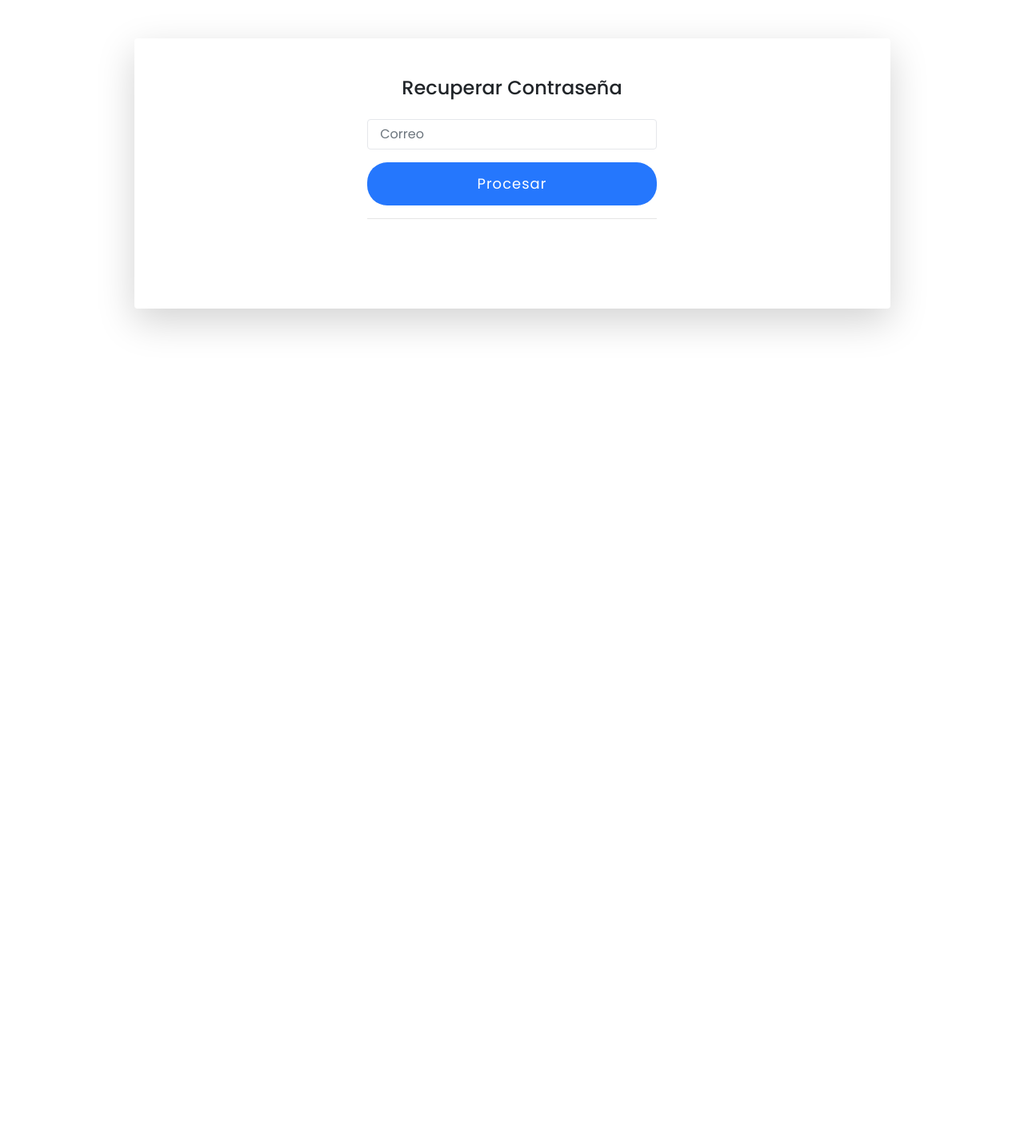
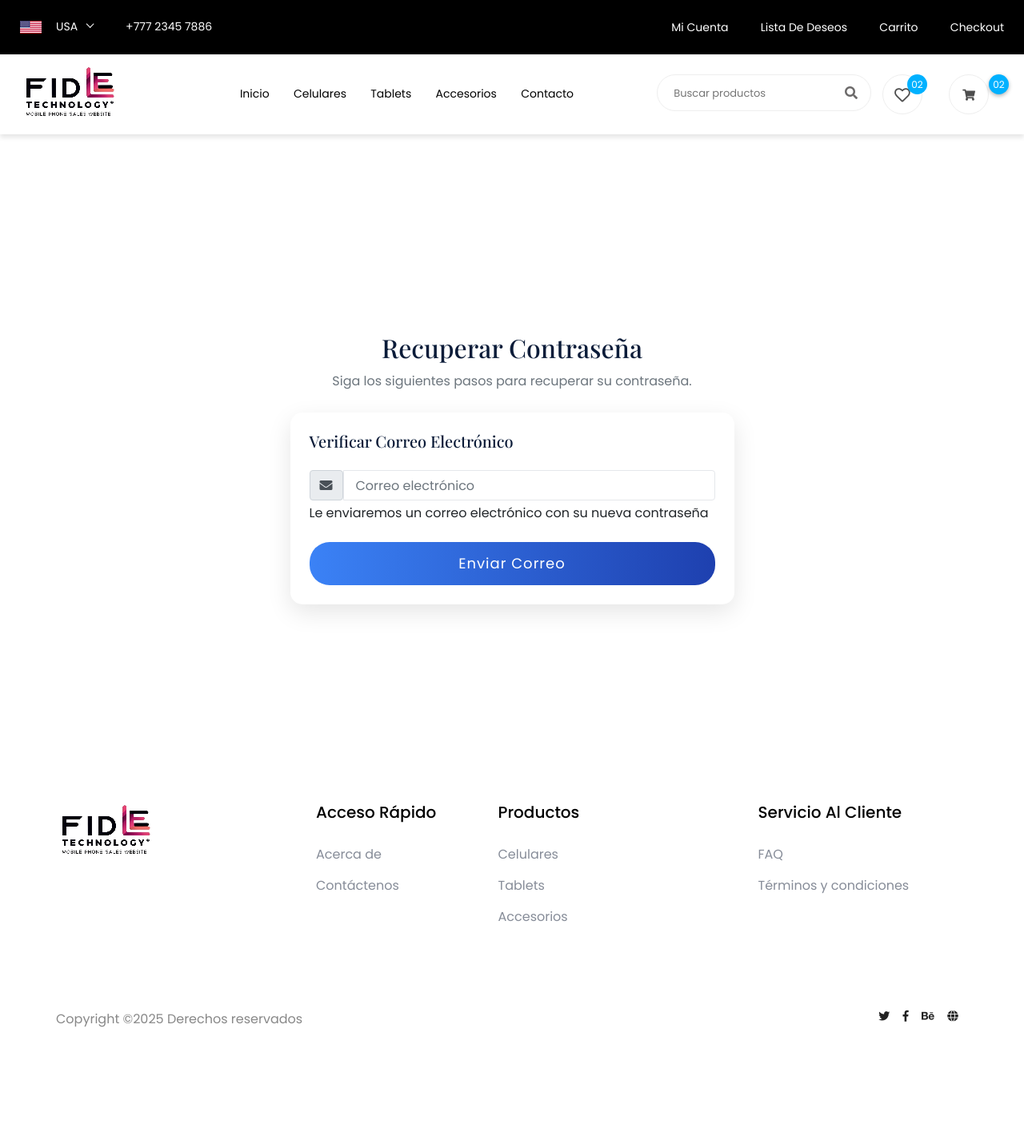
Before and after one commit to DanielMoraa/FideTechnology, a PHP site: page /FideTechnology/View/Login/recuperarContrasenna.php in a window 1280 px wide. Shown: the whole page at 80% size. Before the commit the page ends 415 px from the top, so only its background shows below. Run offline with PHP 8.4, Linux system fonts and the light colour scheme; some libraries are stand-ins or nearby versions; some web fonts are replaced.

Commit message:
FideTechnology - Recuperar Contraseña - Opción Recordar

```diff
--- a/Controller/LoginController.php
+++ b/Controller/LoginController.php
@@ -6,6 +6,42 @@
     }
 
     if(isset($_POST["btnIniciarSesion"]))
+    {
+        $correo = $_POST["txtCorreo"];
+        $contrasenna = $_POST["txtContrasenna"];
+        $recordar = isset($_POST["cbRecordar"]);
+
+        $resultado = IniciarSesionModel($correo,$contrasenna);
+
+        if($resultado != null && $resultado -> num_rows > 0)
+        {
+            $datos = mysqli_fetch_array($resultado);
+            $_SESSION["NombreUsuario"] = $datos["NombreUsuario"];
+            $_SESSION["NombrePerfil"] = $datos["NombrePerfil"];
+            $_SESSION["IdPerfil"] = $datos["IdPerfil"];
+
+            if($recordar) {
+                setcookie("correo_recordado", $correo, time() + (86400 * 30), "/"); // 86400 = 1 día
+            } else {
+                if(isset($_COOKIE["correo_recordado"])) {
+                    setcookie("correo_recordado", "", time() - 3600, "/");
+                }
+            }
+
+            header('location: ../../View/Home/home.php');
+        }
+        else
+        {
+            $_POST["Message"] = "Su información no fue validada correctamente";
+        }
+    }
+
+    $correoRecordado = "";
+    if(isset($_COOKIE["correo_recordado"])) {
+        $correoRecordado = $_COOKIE["correo_recordado"];
+    }
+
+    if(isset($_POST["cbRecordar"]))
     {
         $correo = $_POST["txtCorreo"];
         $contrasenna = $_POST["txtContrasenna"];
@@ -46,16 +82,74 @@
     }
 }
 
+    if (isset($_GET["token"])) {
+    $token = $_GET["token"];
 
-    function GenerarToken() {
+    $usuario = ValidarTokenModel($token);
+    if ($datos = mysqli_fetch_array($usuario)) {
+        $idUsuario = $datos["Id"];
+
+        if (ActivarCuentaModel($idUsuario)) {
+            $_POST["Message"] = "Cuenta activada con éxito. Ahora puedes iniciar sesión.";
+        } else {
+            $_POST["Message"] = "Hubo un error al activar tu cuenta.";
+        }
+    } else {
+        $_POST["Message"] =  "No se proporcionó un token válido.";
+    }
+        }
+
+
+    function GenerarTokenCorreo() {
         return bin2hex(random_bytes(32));
+    }
+
+    function GenerarTokenContra() {
+        return bin2hex(random_bytes(3));
+    }
+
+
+    if(isset($_POST["btnRecuperarContrasenna"]))
+    {
+        $correo = $_POST["txtCorreo"];
+
+        $resultado = ValidarUsuarioCorreoModel($correo);
+
+        if($resultado != null && $resultado -> num_rows > 0)
+        {
+            $datos = mysqli_fetch_array($resultado);
+            $codigo = GenerarTokenContra();
+
+            //Actualizar Contraseña por el código
+            $resultadoActualizacion = ActualizarContrasennaModel($datos["Id"], $codigo);
+
+            //Enviamos el correo
+            $contenido = "<html><body>
+            Estimado(a) " . $datos["NombreUsuario"] . "<br/><br/>
+            Se ha generado el siguiente código de seguridad: <b>" . $codigo . "</b><br/>
+            Recuerde realizar el cambio de contraseña una vez que ingrese al sistema. </b><br/>";
+
+            $resultadoCorreo = EnviarCorreo("Recuperar Contraseña",$contenido, $datos["Correo"]);
+
+            if($resultadoCorreo == true)
+            {
+                header('location: ../../View/Login/login.php');
+            }
+            else
+            {
+                $_POST["Message"] = "No se pudo recuperar el acceso al sistema correctamente";
+            }
+        }
+        else{
+            $_POST["ErrorCorreo"] = "Correo no válido";
+        }
     }
 
     if(isset($_POST["btnRegistrar"])) {
         $nombre = $_POST["txtNombre"];
         $correo = $_POST["txtCorreo"];
         $contrasena = $_POST["txtContrasenna"];
-        $activacion = GenerarToken();
+        $activacion = GenerarTokenCorreo();
 
         try {
             // Registrar usuario sin token
--- a/View/Login/recuperarContrasenna.php
+++ b/View/Login/recuperarContrasenna.php
@@ -7,63 +7,59 @@
 
 <?php PrintCss();?>
 
-<body class="bg-gradient-primary">
+<body>
+<?php PrintNavBar();?>
+<section class="login_part section_padding">
+<div class="container py-5 ">
+    <div class="row justify-content-center">
+        <div class="col-lg-6 col-md-8">
+            <div class="text-center mb-4">
+                <h2 class="mb-2">Recuperar Contraseña</h2>
+                <p class="text-muted">Siga los siguientes pasos para recuperar su contraseña.</p>
+            </div>
 
-    <div class="container MargenSuperior">
+            <div class="card reset-card">
+                <div class="card-body p-4">
 
-        <!-- Outer Row -->
-        <div class="row justify-content-center">
+                    <!-- Step 1: Email Verification -->
+                    <div class="step-content" id="step1">
+                        <h5 class="mb-4">Verificar Correo Electrónico</h5>
+                        <form action="" method="POST">
+                            <div class="mb-4">
+                                <div class="input-group">
+                                    <span class="input-group-text">
+                                            <i class="fas fa-envelope"></i>
+                                        </span>
+                                        <input type="email" class="form-control"
+                                        placeholder="Correo electrónico" id="txtCorreo" name="txtCorreo" required>
+                                </div>
+                                <div class="form-text">Le enviaremos un correo electrónico con su nueva contraseña</div>
+                            </div>
+                            <?php
+                                if(isset($_POST["ErrorCorreo"])){
+                                    echo '<div class="alert alert-danger Mensajes">' . $_POST["ErrorCorreo"] . '</div>';
+                                }?>
+                            <button type="submit" class="btn btn-primary w-100" id = "btnRecuperarContrasenna" name = "btnRecuperarContrasenna">Enviar correo</button>
+                        </form>
+                    </div>
 
-            <div class="col-xl-10 col-lg-12 col-md-9">
-
-                <div class="card o-hidden border-0 shadow-lg my-5">
-                    <div class="card-body p-0">
-
-                        <div class="row">
-                            <div class="col-lg-3"></div>
-                            <div class="col-lg-6">
-                                <div class="p-5">
-                                    <div class="text-center">
-                                        <h1 class="h4 text-gray-900 mb-4">Recuperar Contraseña</h1>
-                                    </div>
-
-                                    <?php
-                                        if(isset($_POST["Message"]))
-                                        {
-                                            echo '<div class="alert alert-warning Mensajes">' . $_POST["Message"] . '</div>';
-                                        }
-                                    ?>
-
-                                    <form action="" method="POST">
-                                        <div class="form-group">
-                                            <input type="email" class="form-control form-control-user"
-                                                placeholder="Correo" id="txtCorreo" name="txtCorreo" required>
-                                        </div>
-                                        <input type="submit" class="btn btn-danger btn-user btn-block" value="Procesar"
-                                            id="btnRecuperarCuenta" name="btnRecuperarCuenta">
-                                        </a>
-                                    </form>
-
-                                    <hr>
-                                    <div class="text-center">
-                                        <a class="small" href="registrarCuenta.php">Crear una Cuenta</a>
-                                    </div>
-                                    <div class="text-center">
-                                        <a class="small" href="login.php">Iniciar Sesión</a>
-                                    </div>
-                                </div>
-                            </div>
+                    <!-- Success State -->
+                    <div class="step-content d-none text-center" id="success">
+                        <div class="success-checkmark">
+                            <i class="fas fa-check"></i>
                         </div>
+                        <h5 class="mb-3">Correo enviado</h5>
+                        <p class="text-muted mb-4">Su contraseña ha sido actualizada.</p>
+                        <a href="../login.php" class="btn btn-primary">Iniciar sesión</a>
                     </div>
                 </div>
-
             </div>
-
         </div>
-
     </div>
-
-    <?php PrintScript(); ?>
+</div>
+</section>
+<?php PrintFooter();?>
+<?php PrintScript(); ?>
 
 </body>
 
--- /dev/null
+++ b/View/Styles/recuperarContra.css
@@ -0,0 +1,115 @@
+body {
+    min-height: 100vh;
+}
+
+.reset-card {
+    border: none;
+    border-radius: 15px;
+    box-shadow: 0 10px 30px rgba(0, 0, 0, 0.1);
+}
+
+.step-indicator {
+    display: flex;
+    justify-content: center;
+    margin-bottom: 2rem;
+}
+
+.step {
+    width: 35px;
+    height: 35px;
+    border-radius: 50%;
+    background-color: #e9ecef;
+    display: flex;
+    align-items: center;
+    justify-content: center;
+    font-weight: 600;
+    color: #6c757d;
+    position: relative;
+    z-index: 1;
+}
+
+.step.active {
+    background-color: #0d6efd;
+    color: white;
+}
+
+.step.completed {
+    background-color: #198754;
+    color: white;
+}
+
+.step-connector {
+    width: 100px;
+    height: 2px;
+    background-color: #e9ecef;
+    margin: 17px 10px;
+}
+
+.step-connector.active {
+    background-color: #0d6efd;
+}
+
+.password-strength {
+    height: 5px;
+    border-radius: 2px;
+    margin-top: 0.5rem;
+    background-color: #e9ecef;
+    overflow: hidden;
+}
+
+.strength-meter {
+    height: 100%;
+    width: 0;
+    transition: all 0.3s ease;
+}
+
+.requirement-list li {
+    font-size: 0.875rem;
+    color: #6c757d;
+    margin-bottom: 0.5rem;
+}
+
+.requirement-list li.valid {
+    color: #198754;
+}
+
+.requirement-list li i {
+    width: 20px;
+}
+
+.form-control:focus {
+    box-shadow: 0 0 0 0.25rem rgba(13, 110, 253, 0.15);
+}
+
+.password-toggle {
+    cursor: pointer;
+    color: #6c757d;
+}
+
+.success-checkmark {
+    width: 80px;
+    height: 80px;
+    border-radius: 50%;
+    background-color: #198754;
+    display: flex;
+    align-items: center;
+    justify-content: center;
+    color: white;
+    font-size: 2rem;
+    margin: 0 auto 2rem;
+}
+
+.verification-input {
+    width: 50px;
+    height: 50px;
+    text-align: center;
+    font-size: 1.5rem;
+    border-radius: 10px;
+    border: 2px solid #dee2e6;
+    margin: 0 5px;
+}
+
+.verification-input:focus {
+    border-color: #0d6efd;
+    box-shadow: none;
+}
--- a/View/layoutExterno.php
+++ b/View/layoutExterno.php
@@ -24,6 +24,7 @@
     <link rel="stylesheet" href="../Styles/nice-select.css">
     <link rel="stylesheet" href="../Styles/style.css">
     <link rel="stylesheet" href="../Styles/registro.css">
+    <link rel="stylesheet" href="../Styles/recuperarContra.css">
     </head>';
     }
     function PrintNavBar()
```
Also changed, not shown: FideTechnology.sql (+61 -2 lines), View/Login/activarCuenta.php (+8 -19 lines), View/Login/login.php (+4 -4 lines).
